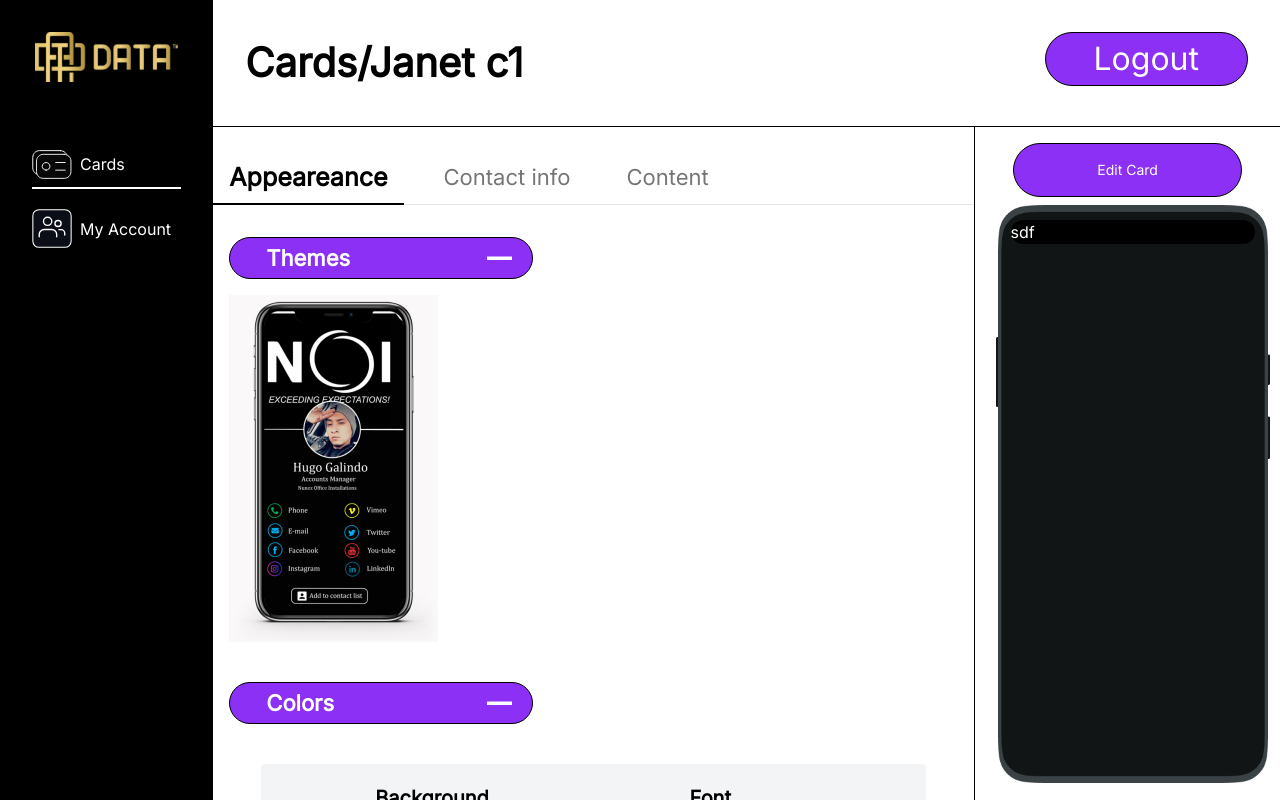
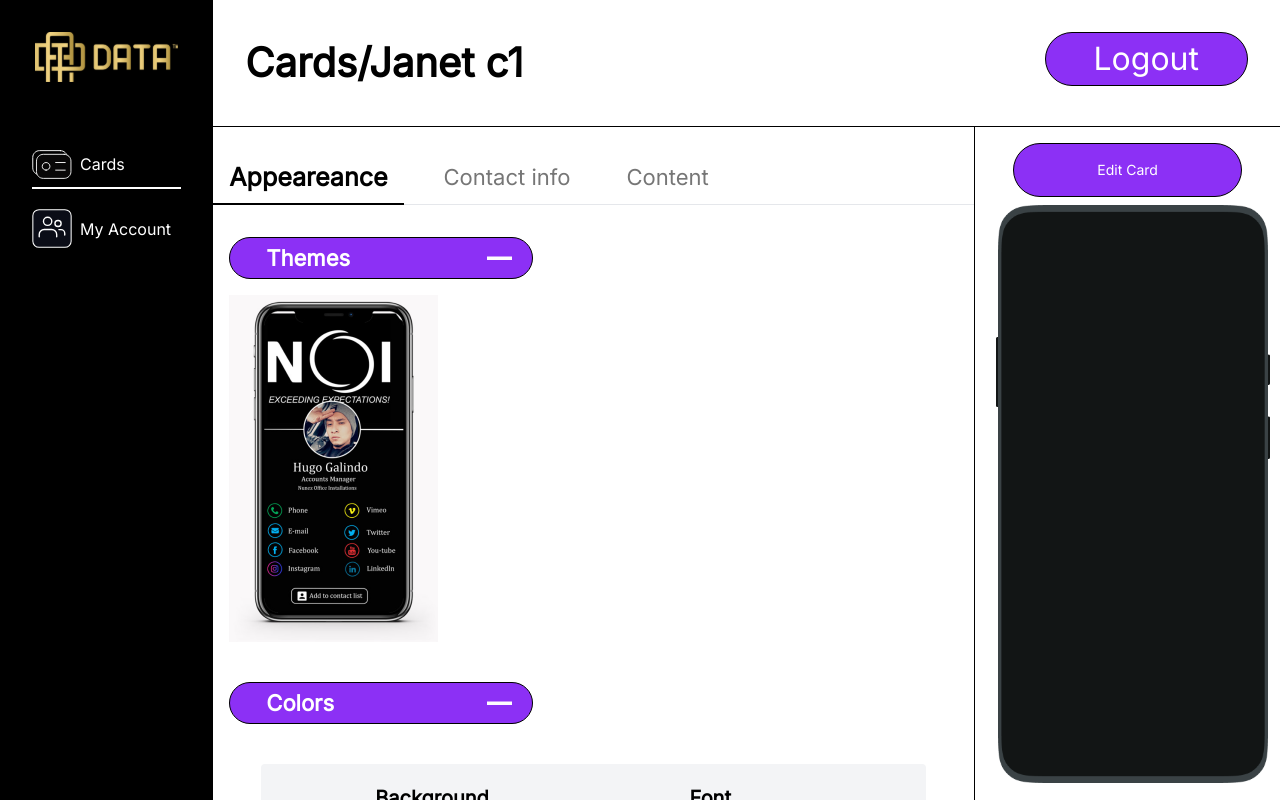
Before and after one commit to hamd311/Cards, a React (Create React App) app: page /edit in a window 1280 px wide. Built offline with nearby package versions, Linux system fonts and the light colour scheme.

Commit message:
improvements

```diff
--- a/src/components/Cards/Viewcard.jsx
+++ b/src/components/Cards/Viewcard.jsx
@@ -62,16 +62,19 @@ const Viewcard = (props) => {
 
             <div
                 style={{
+                   borderRadius:"25px",
+                   marginRight: "31px",
+                   marginLeft: "7px",
+                   color:props?.card?.fontColor,
+                  overflow: 'hidden',
 
-                  //  height:"70vh",
-                   borderRadius:"15px",
-                  //  width:"90%",
-                   color:props?.card?.fontColor,
-                   margin:"15px",
+                   marginTop: "7px",
+                  //  margin:"15px",
                    backgroundColor:props?.card?.bgColor
               }}
             >
-        sdf
+
+              <p>{props?.card?.busniessName}</p>
             </div>
 
 
--- a/src/components/Tabcontent/Editcardcontent.jsx
+++ b/src/components/Tabcontent/Editcardcontent.jsx
@@ -8,9 +8,6 @@ import eyeicon from "../../assets/icons/eye.svg";
 import { useState } from "react";
 
 const Editcardcontent = () => {
-
-
-
     const[card,setCard] = useState({
           theme:1,
           bgColor:"#000000",
```
